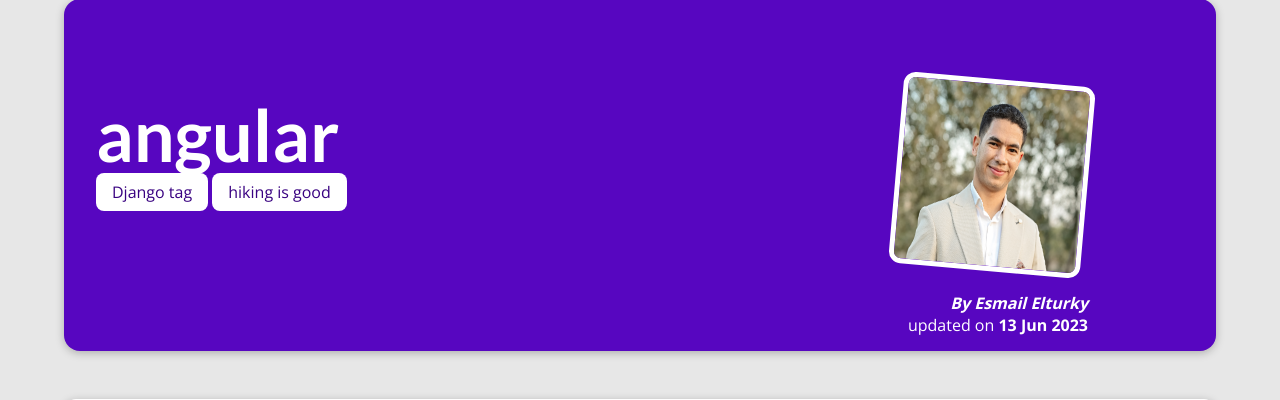
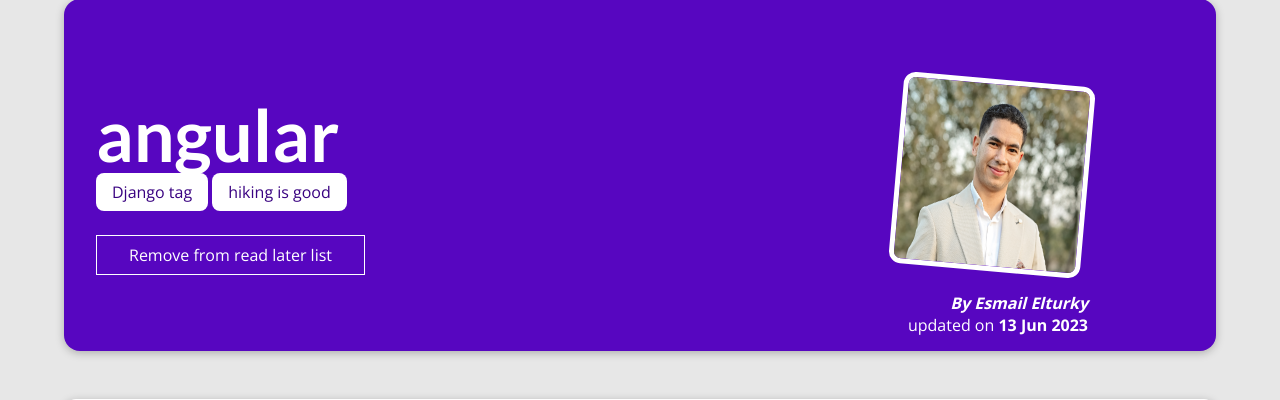
Before and after one commit to EsmailElturky/My-Blog, a Django app: a page that uses blog/templates/blog/post-detail.html in a window 1280 px wide. Shown: the part 129-529 px from the top of the page. Run offline with Django 4.2, Linux system fonts and the light colour scheme; data comes from the database, SQL or seed files in the repository; both versions use the stored data as it was after the commit.

Commit message:
error in remove read later post

```diff
--- a/blog/templates/blog/post-detail.html
+++ b/blog/templates/blog/post-detail.html
@@ -18,6 +18,14 @@
                         {% csrf_token %}
                         <input type="hidden" name="post_id" value="{{ post.id }}">
                         <button type="submit">Read Later</button>
+                    </form>
+                </div>
+            {% else %}
+                <div id="read-later">
+                            <form action="{% url 'read_later' %}" method="post" style="margin-top: 10px">
+                                {% csrf_token %}
+                                <input type="hidden" name="post_id" value="{{ post.id }}">
+                                <button type="submit">Remove from read later list</button>
                             </form>
                 </div>
         {% endif %}
--- a/blog/views.py
+++ b/blog/views.py
@@ -37,7 +37,7 @@ class AllPostsView(ListView):
 
     def get_context_data(self, *, object_list=None, **kwargs):
         context = super().get_context_data(**kwargs)
-        context["has_read_later_posts"] = False
+        context["has_read_later_posts"] = True
         return context
 
 
@@ -49,13 +49,9 @@ class SinglePostView(View):
         identified_post = get_object_or_404(Post, slug=slug)
         comment_form = CommentForm()
         comments = identified_post.comments.all().order_by('-id')
-        if identified_post.id in request.session.get('saved_posts', []):
-            has_read_later_posts = True
-        else:
-            has_read_later_posts = False
         return render(request, 'blog/post-detail.html',
                       {'post': identified_post, 'post_tags': identified_post.tags.all(), 'comment_form': comment_form,
-                       'comments': comments, 'has_read_later_posts': has_read_later_posts})
+                       'comments': comments})
 
     def post(self, request, slug):
         identified_post = get_object_or_404(Post, slug=slug)
@@ -73,6 +69,10 @@ class SinglePostView(View):
         context = super().get_context_data(**kwargs)
         context["post_tags"] = self.object.tags.all()
         context["comment_form"] = comment_form
+        if self.request.session.get('saved_posts', []) is not None:
+            context["has_read_later_posts"] = self.object.id in self.request.session['saved_posts']
+        else:
+            context["has_read_later_posts"] = False
         return context
 
 
@@ -87,6 +87,10 @@ class AddToReadLaterPostsView(View):
 
         if request.POST['post_id'] not in stored_posts:
             stored_posts.append(post_id)
+            request.session['saved_posts'] = stored_posts
+
+        if request.POST['post_id'] in stored_posts:
+            stored_posts.remove(post_id)
             request.session['saved_posts'] = stored_posts
         return redirect('read_later_posts')
 
```
Also changed, not shown: db.sqlite3. Lines whose indentation alone changed are shown as unchanged.
